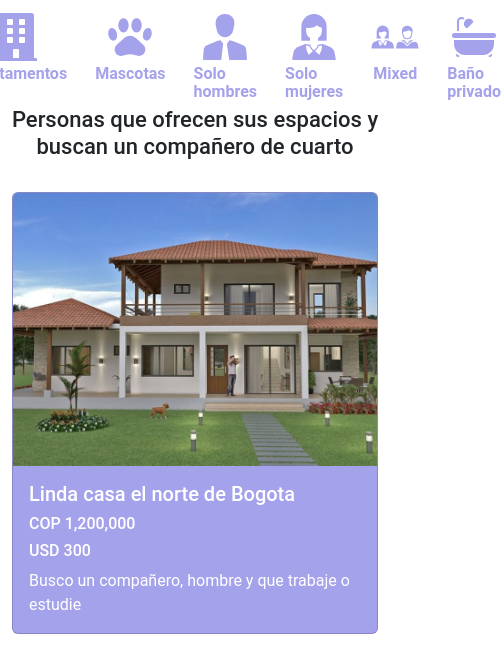
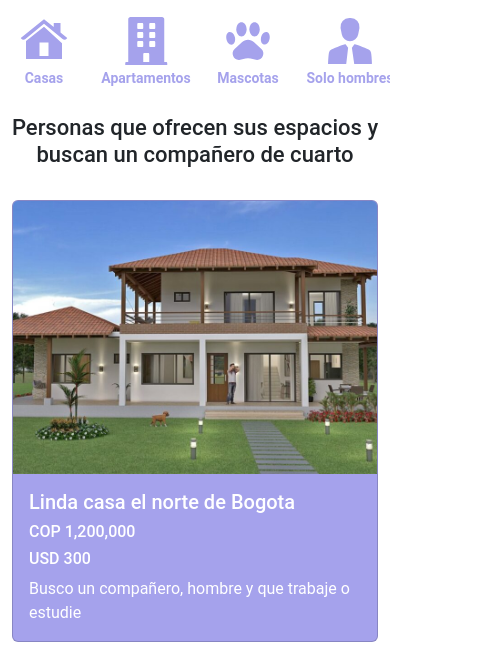
Before and after one commit to sojoko/roommates, a website: page views/espacios.html in a window 390 px wide. Shown: the part 107-764 px from the top of the page, 501 px wide, since content can reach past the window. Drawn offline with nearby package versions, Linux system fonts and the light colour scheme.

Commit message:
Se agregan cambios en el css y en js de filtros, para mejorar el aspecto y la funcionalidad de los botones de filtros en la vista mobile. Tambien se borran algunos espacios, comentarios y logs.

```diff
--- a/css/filtros.css
+++ b/css/filtros.css
@@ -1,19 +1,26 @@
 .sec-filtros{
     display: flex;
-    gap: 28px;
     margin-top: 16px;
     margin-bottom: -16px;
     width: 100%;
+    white-space: nowrap;
+    gap: 2.5vw;
+     padding: 0 10px;
+     box-sizing: border-box;
     justify-content: center;
 }
 
 .buttons-filtros{
-    width: 105px;
+
+    width: 100px;
     height: 78px;
     display: flex;
     flex-direction: column;
     align-items: center;
     gap: 4px;
+    min-width: 40px;
+    max-width: 80px;
+    flex: 0 0 auto;
 
 }
 .buttons-filtros p{
@@ -54,11 +61,13 @@
 .buttons-filtros:hover svg path{
     fill: #6634F7;
     cursor: pointer;
+    background-image: url("");
 }
 
 .buttons-filtros:hover p{
     color: #6634F7;
     cursor: pointer;
+
 }
 
 .buttons-filtros:hover{
@@ -77,3 +86,25 @@
 .dinamic{
 
 }
+
+@media (max-width: 640px) {
+    .sec-filtros {
+        overflow-x: auto;
+        gap: 22px;
+        padding: 4px;
+        justify-content: space-between;
+        margin-right: 12px;
+    }
+
+    .buttons-filtros p {
+
+        font-size: 14px;
+    }
+
+    .icon-container svg {
+        width: 100%;
+    }
+    #bath{
+        margin-right: 16px;
+    }
+}
--- a/scripts/mockup.js
+++ b/scripts/mockup.js
@@ -61,6 +61,4 @@ const sites = [
 
 
     },
-
-
 ]
--- a/scripts/personas.js
+++ b/scripts/personas.js
@@ -12,8 +12,6 @@ fetch('https://randomuser.me/api/?results=6')
   .catch(error => {
     console.error('Fetch error:', error);
   });
-
-
 
 
 function renderizarTarjetas(personas) {
@@ -47,7 +45,6 @@ function renderizarTarjetas(personas) {
             <h5 className="card-title">${"ciudad: " + ciudad}<h5>
             <h5 className="card-title">${"edad: " + edad}<h5>
             <h6 className="card-title">${email}</h6>
-
         </div>
       </div>
     `;
--- a/scripts/search_filters.js
+++ b/scripts/search_filters.js
@@ -5,17 +5,16 @@ let onlyMans = document.getElementById('hombres')
 let petFriendlys = document.getElementById('mascotas')
 let mixed = document.getElementById('mixed')
 let haveBathRoom = document.getElementById('bath')
+const filtroContainer = document.querySelector('.sec-filtros');
+const buttonsFiltros = document.querySelectorAll('.buttons-filtros');
+
+
 
 let filter = 0;
 fx.base = "COP"
 fx.rates = {
     "USD": 0.00025
 }
-
-console.log(fx.rates)
-//ciclo que le solicita al usuario la opcion por la cual desea filtrar su busqueda
-//se eliminaria cuando se agrege DOM
-
 
 // seccion de eventos
 casas.addEventListener('click', ()=>{
@@ -63,7 +62,7 @@ window.addEventListener('load',()=>{
 })
 
 
-// Funcion que renderiza las card de forma rinamica seguin el arreglo construido por la funcion de filtrado
+// Funcion que renderiza las card de forma dinamica segun el arreglo construido por la funcion de filtrado
 function renderizarTarjetas() {
 
 
@@ -90,6 +89,15 @@ function renderizarTarjetas() {
     contenedorResultados.appendChild(tarjeta);
   });
 }
+
+ buttonsFiltros.forEach(button => {
+        button.addEventListener('click', () => {
+            filtroContainer.scrollTo({
+                left: button.offsetLeft - filtroContainer.offsetWidth / 2 + button.offsetWidth / 2,
+                behavior: 'smooth'
+            });
+        });
+    });
 
 
 // Funcion que filtra segun la seleccion del usuario
```
Also changed, not shown: views/espacios.html (+61 -10 lines), views/personas.html (+1 -2 lines).
